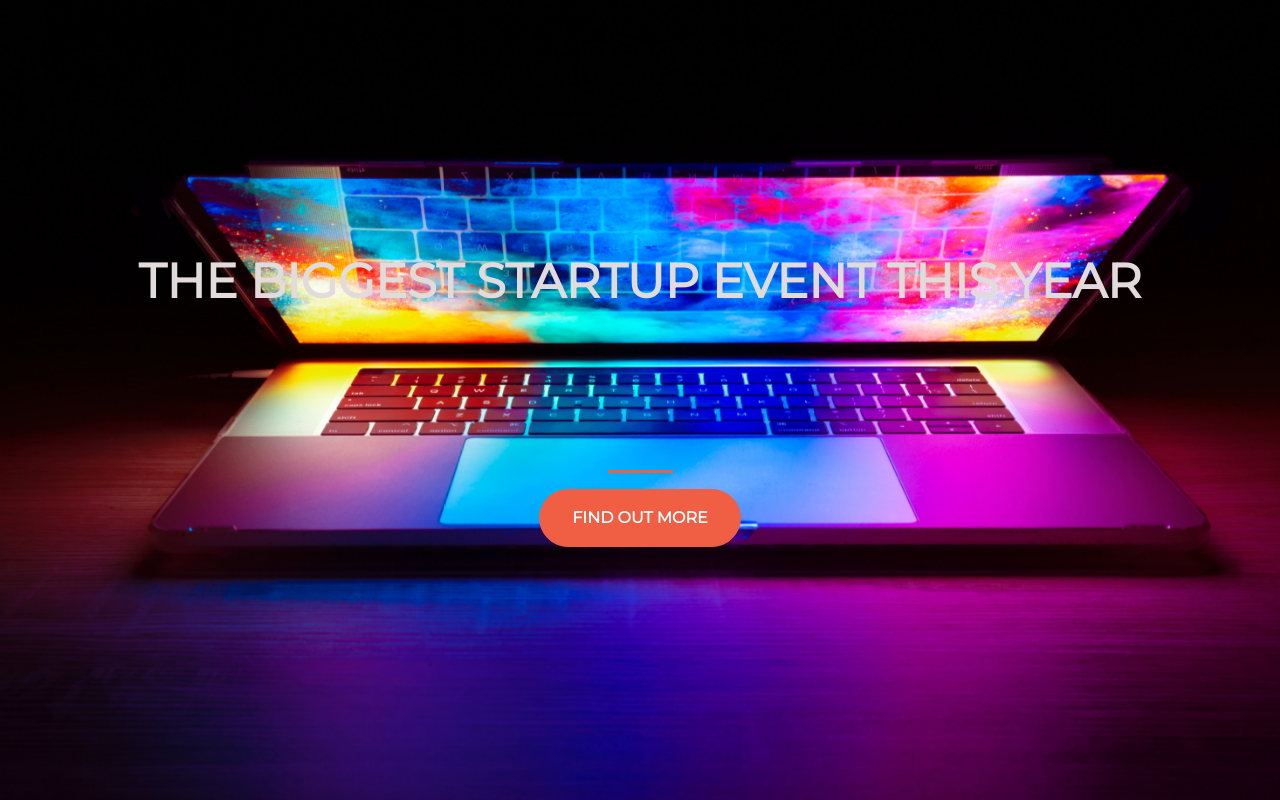
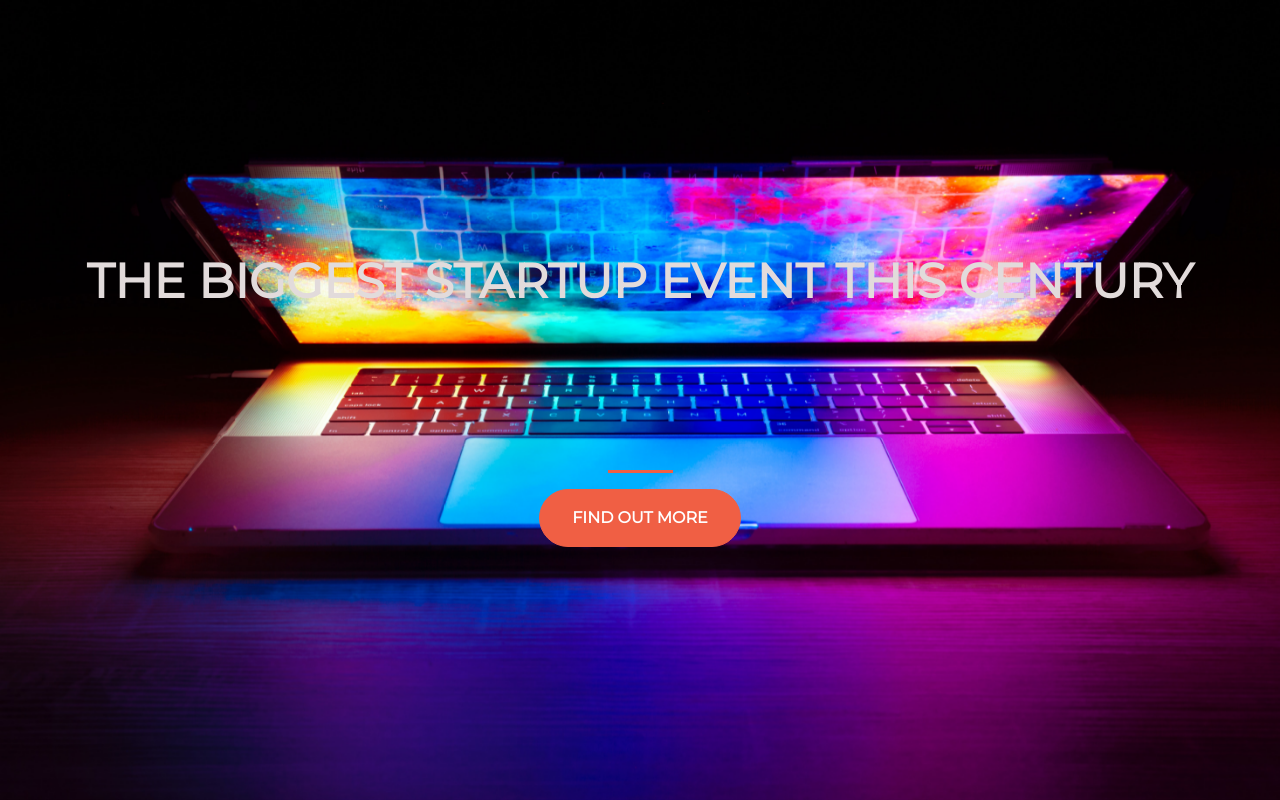
Before and after one commit to leviyorbach2/mat152_desk, a plain HTML site: page index.html in a window 1280 px wide. Drawn offline with nearby package versions, Linux system fonts and the light colour scheme.

Commit message:
changed year to century

```diff
--- a/index.html
+++ b/index.html
@@ -20,7 +20,7 @@
     <div class="container d-flex align-items-center h-100">
       <div class="row">
       <header class="text-center col-12">
-        <h1 class="text-uppercase"> <strong>The Biggest Startup Event this year</strong></h1>
+        <h1 class="text-uppercase"> <strong>The Biggest Startup Event this century</strong></h1>
       </header>
       <div class="buffer col-12"></div>
       <section class="text-center col-12">
```
